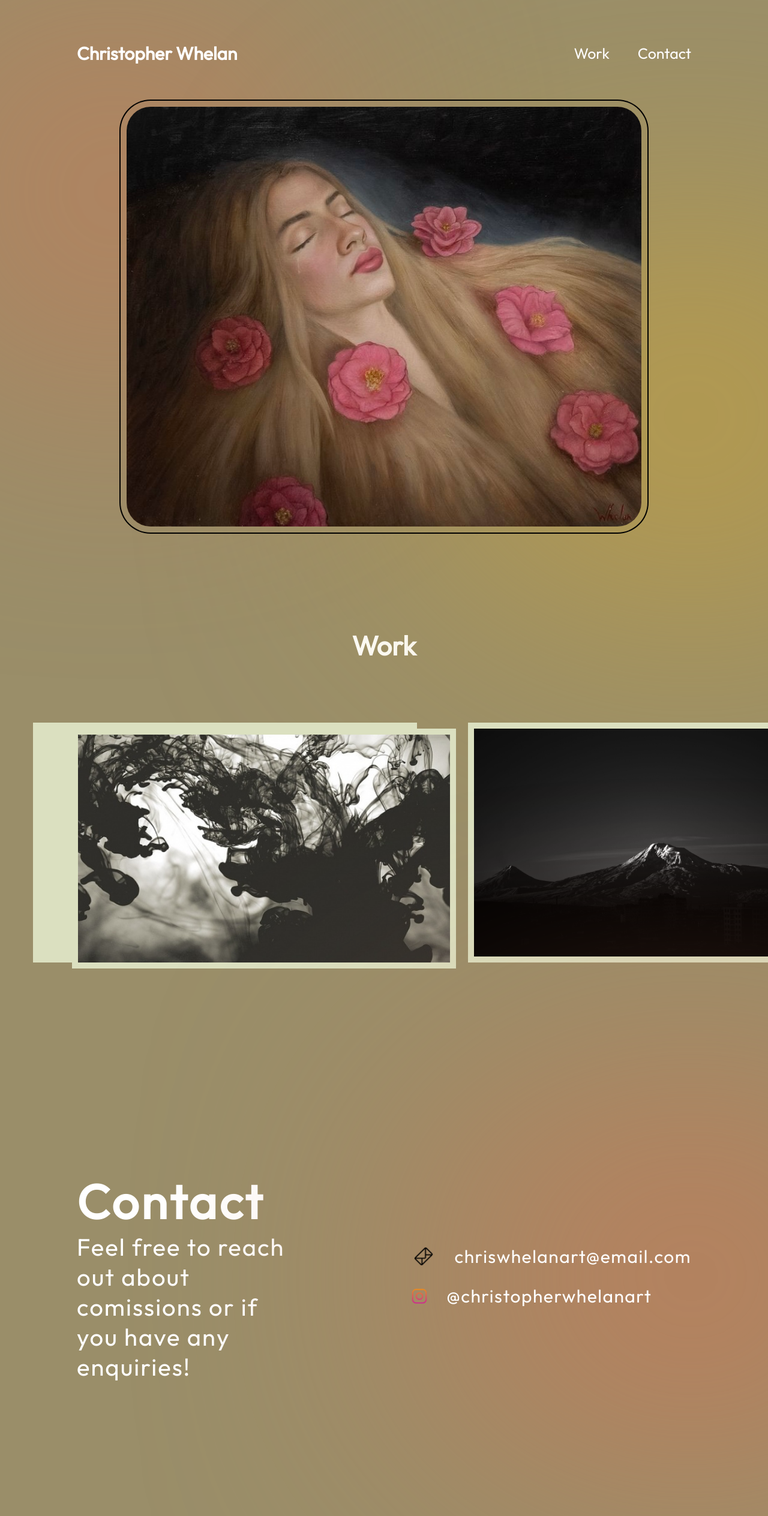
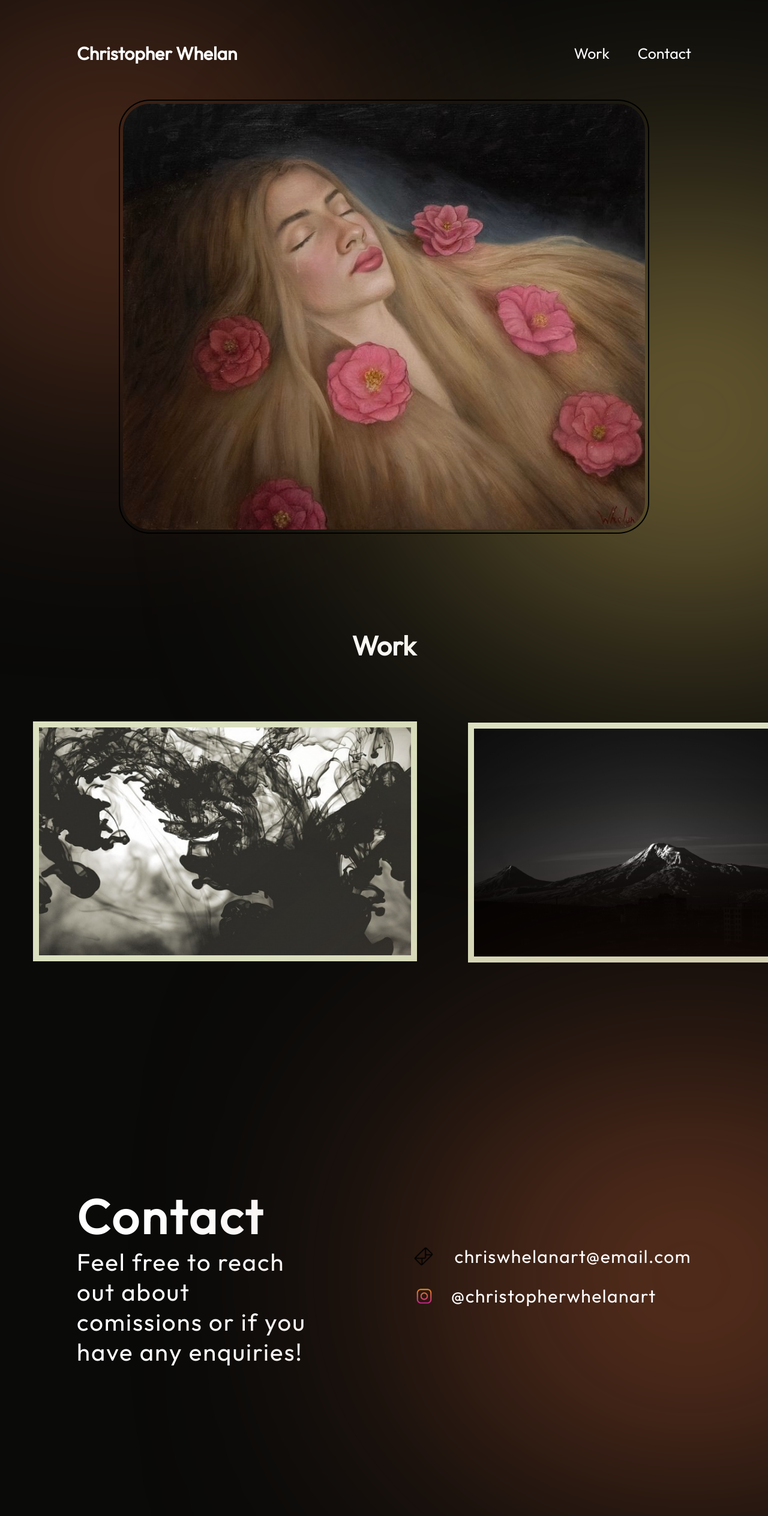
Before and after one commit to PWhelan3/ChrisWhelan, a React (Vite) app in the folder ChrisWhelan/: page / in a window 1280 px wide. Shown: the whole page at 60% size. Built offline with nearby package versions, Linux system fonts and the light colour scheme.

Commit message:
Editng sizing and layout

```diff
--- a/ChrisWhelan/src/Components/Contact/Contact.jsx
+++ b/ChrisWhelan/src/Components/Contact/Contact.jsx
@@ -12,7 +12,7 @@ export const Contact = () => {
       </div>
       <ul className={styles.links}>
         <li className={styles.link}>
-          <img className={styles.iconimg} src={getImageUrl("icons/email.jpg")} alt="Email icon" />
+          <img className={`${styles.iconimg} ${styles.mailicon}`} src={getImageUrl("icons/email.jpg")} alt="Email icon" />
           <a href="mailto:myemail@email.com">chriswhelanart@email.com</a>
         </li>
         <li className={styles.link}>
--- a/ChrisWhelan/src/Components/Contact/Contact.module.css
+++ b/ChrisWhelan/src/Components/Contact/Contact.module.css
@@ -20,6 +20,10 @@
 .iconimg {
   height: 5vh;
   z-index: 1;
+}
+
+.mailicon {
+  margin-left: -7.5px;
 }
 
 .text h2 {
@@ -72,7 +76,7 @@
   min-width: 250px;
   right: -25vw;
   border-radius: 764px;
-  background: rgba(203, 120, 87, 0.7);
+  background: rgba(146, 74, 45, 0.7);
   filter: blur(200px);
   z-index: 0;
 }
--- a/ChrisWhelan/src/Components/Hero/Hero.module.css
+++ b/ChrisWhelan/src/Components/Hero/Hero.module.css
@@ -15,7 +15,7 @@
     align-items: center;
     justify-content: center;
     height: 90%;
-    padding: 10px;
+    padding: 5px;
     z-index: 1;
     border-radius: 50px;
     box-shadow: 0 0 0 2px;
@@ -30,7 +30,7 @@
   top: -128px;
   left: -10vw;
   border-radius: 764px;
-  background: rgba(203, 120, 87, 0.7);
+  background: rgba(146, 74, 45, 0.7);
   filter: blur(200px);
   z-index: 0;
 }
@@ -44,7 +44,7 @@
   top: 246px;
   right: -25vw;
   border-radius: 764px;
-  background: rgba(197, 163, 62, 0.7);
+  background: rgba(175, 151, 80, 0.7);
   filter: blur(200px);
   z-index: 0;
 }
--- a/ChrisWhelan/src/Components/Work/Work.jsx
+++ b/ChrisWhelan/src/Components/Work/Work.jsx
@@ -7,8 +7,8 @@ export const Work = () => {
     <div id="work" className={styles.container}>
         <p className={styles.title}>Work</p>
         <div className={styles.carousel}>
-          <div className={styles.window}>
-            <img src={getImageUrl("1.jpg")} alt="Painting" className={`${styles.img1} ${styles.carouselimage}`}/>
+          <div>
+            <img src={getImageUrl("1.jpg")} alt="Painting" className={`${styles.window} ${styles.img1} ${styles.carouselimage}`}/>
             <div className={styles.content}></div>
           </div>
           <img src={getImageUrl("2.jpg")} alt="Painting" className={`${styles.window} ${styles.img1} ${styles.carouselimage}`}/>
--- a/ChrisWhelan/src/Components/Work/Work.module.css
+++ b/ChrisWhelan/src/Components/Work/Work.module.css
@@ -54,8 +54,8 @@
     display: none;
 }
 
-.window {
-    flex: 0 0 auto; /* Disable flex-grow and flex-shrink */
+/* .window {
+    flex: 0 0 auto;
     height: 50vh;
     width: 50vw;
     margin-right: 30px;
@@ -71,10 +71,10 @@
     transition: transform 0.45s ease;
     color: #fff;
     z-index: 1;
-}
+} */
 
 .window:hover {
-    transform: scale(1.05); /* Increase the size on hover */
+    transform: scale(1.05);
 }
 
   @media screen and (max-width: 830px) {
--- a/ChrisWhelan/src/vars.css
+++ b/ChrisWhelan/src/vars.css
@@ -3,7 +3,7 @@
     --color-1: #1c202c;
     --color-2: #08101f;
     --color-dark: #020913;
-    --color-bg: #9a8e69;
+    --color-bg: #0a0a09;
 
     --font-roboto: "Roboto";
 }
```
